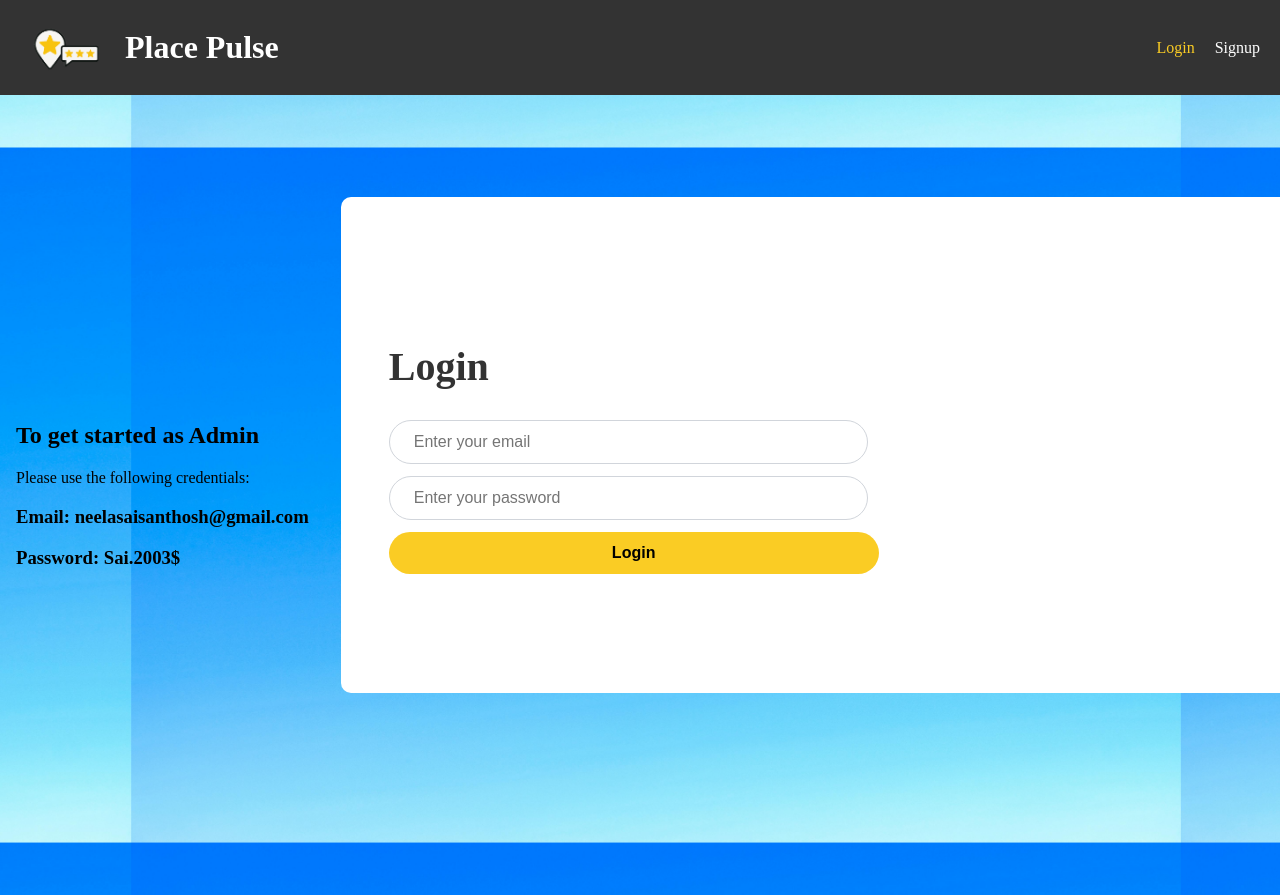
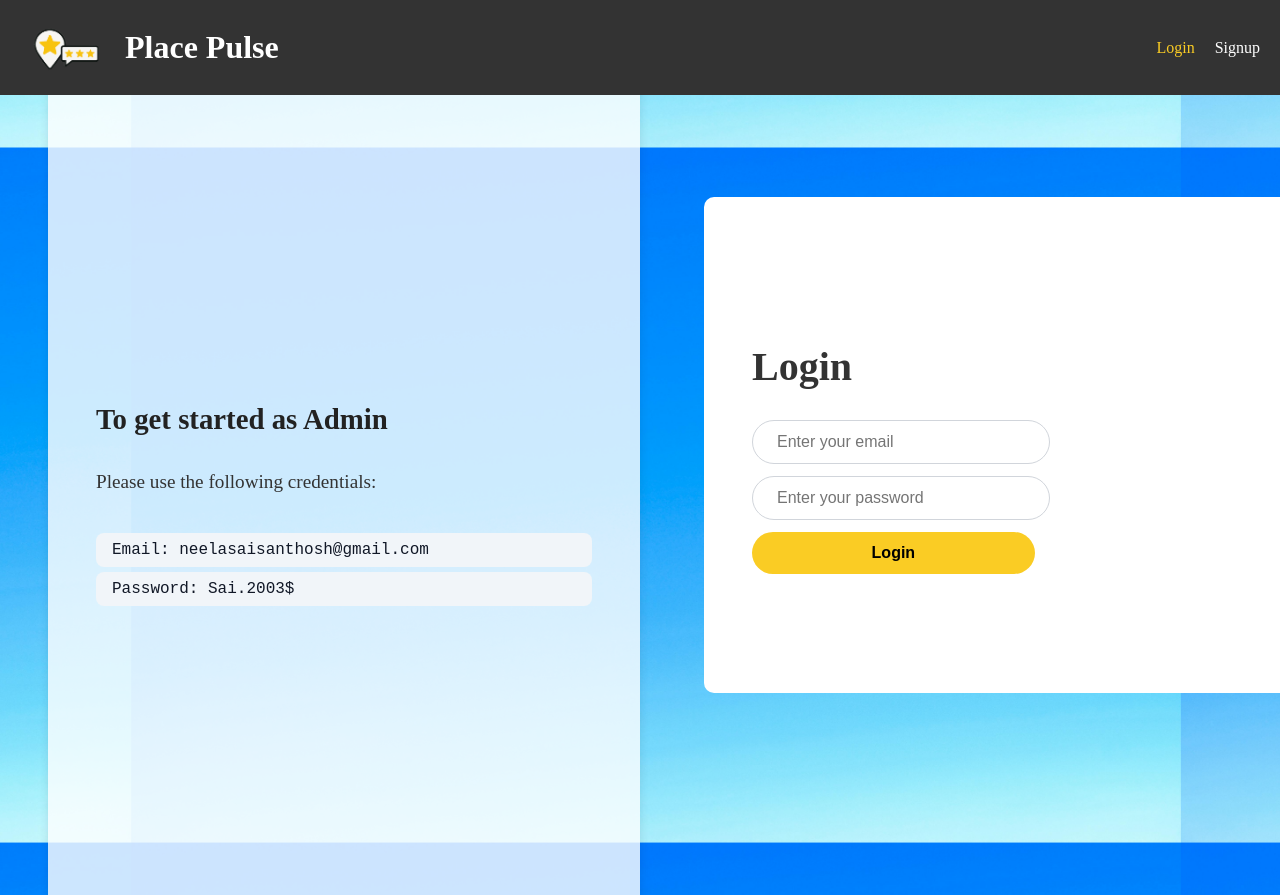
Before and after one commit to SANTHOSH0801/REVIEWS_PROJECT_FRONTEND, a React (Vite) app: page /LoginPage in a window 1280 px wide. Shown: the top 895 px of the page. Built offline with nearby package versions, Linux system fonts and the light colour scheme.

Commit message:
Update LoginPage.css

```diff
--- a/src/css/LoginPage.css
+++ b/src/css/LoginPage.css
@@ -51,6 +51,44 @@ body.login-page-no-scroll {
     overflow: hidden;
     margin-bottom: 100px;
 }
+
+/* Left-side details section */
+.details {
+    flex: 1;
+    height: 100%;
+    display: flex;
+    flex-direction: column;
+    justify-content: center;
+    padding: 3rem;
+    color: #333;
+    font-size: 1.2rem;
+    background-color: rgba(255, 255, 255, 0.8);
+    border-radius: 12px;
+    margin: 2rem;
+    box-shadow: 0 2px 10px rgba(0, 0, 0, 0.1);
+}
+
+.details h2 {
+    font-size: 1.8rem;
+    margin-bottom: 1rem;
+    color: #222;
+}
+
+.Email {
+    margin-top: 1rem;
+}
+
+.Email h3 {
+    font-size: 1rem;
+    font-weight: 500;
+    margin: 0.3rem 0;
+    background-color: #f1f5f9;
+    padding: 0.5rem 1rem;
+    border-radius: 8px;
+    color: #111827;
+    font-family: 'Courier New', Courier, monospace;
+}
+
 
 
 .form-title-loginpage {
```
